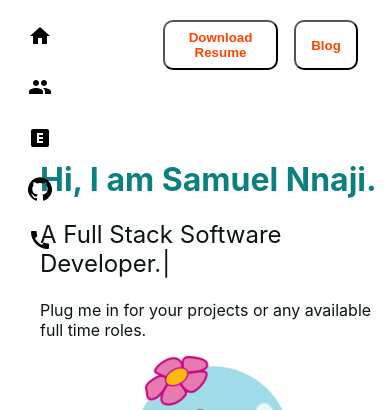
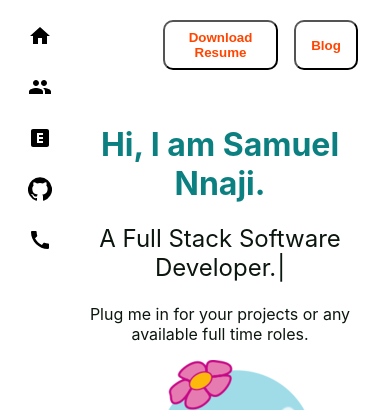
Before and after one commit to samynaj/Portfolio, a React (Create React App) app: page / in a window 390 px wide. Shown: the top 410 px of the page. Built offline with nearby package versions, Linux system fonts and the light colour scheme.

Commit message:
fixed home styles

```diff
--- a/src/pages/home/home.scss
+++ b/src/pages/home/home.scss
@@ -2,15 +2,18 @@
     width: 90%;
     display: flex;
     justify-content: center;
-    padding: 0 2.5rem;
+    padding: 0 4rem;
 
     @media screen and (max-width: 800px) {
         flex-direction: column;
+        margin-top: -2rem;
+        width: 80%;
     }
 
     &__left {
         display: flex;
         flex-direction: column;
+        text-align: center;
 
         h1 {
             color: rgb(12, 128, 128);
@@ -18,12 +21,12 @@
     }
 }
 .welcome {
-    width: 17rem;
     height: 4rem;
 }
 .Typewriter__wrapper, .Typewriter__cursor {
     font-size: 1.5rem;
     font-weight: 400;
+
 }
 .img {
     max-width: 100%;
```
